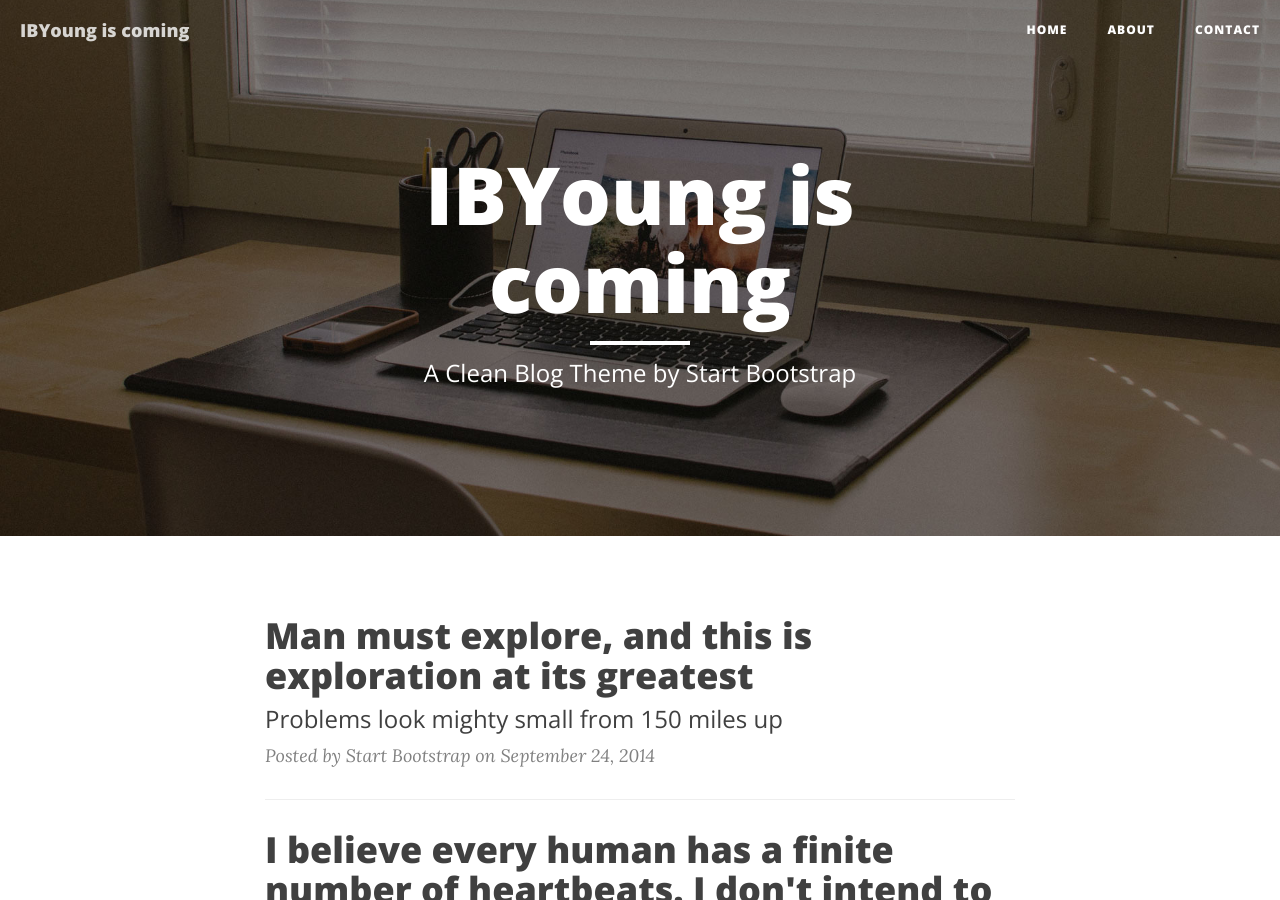
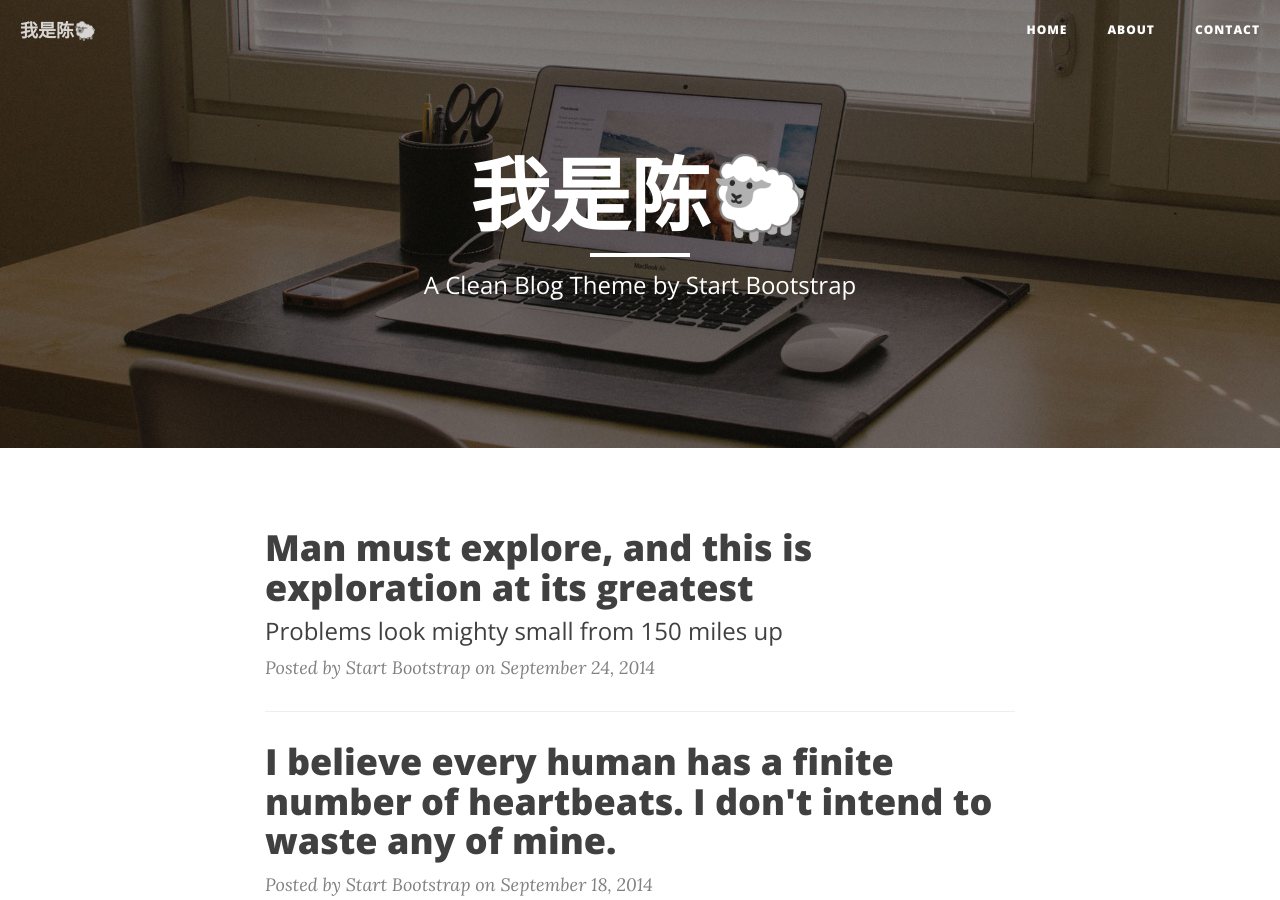
Before and after one commit to IBYoung/IBYoung.github.io, a Jekyll site: the page built from index.html, in a window 1280 px wide and 900 px high. Built offline with Jekyll 4.4.1, drawn with Linux system fonts in a browser that asks for light colours; nearby versions of some CDN libraries; the list of posts is cut into pages by our own code; some of the changed text lies outside the part shown.

Commit message:
my personal blog submit

```diff
--- a/_config.yml
+++ b/_config.yml
@@ -1,5 +1,5 @@
 # Site settings
-title: IBYoung is coming
+title: 我是陈🐑
 header-img: img/home-bg.jpg
 email: cywhoyi@gmail.com
 description: “人生在世，体验不一样的生活方式!”
```
